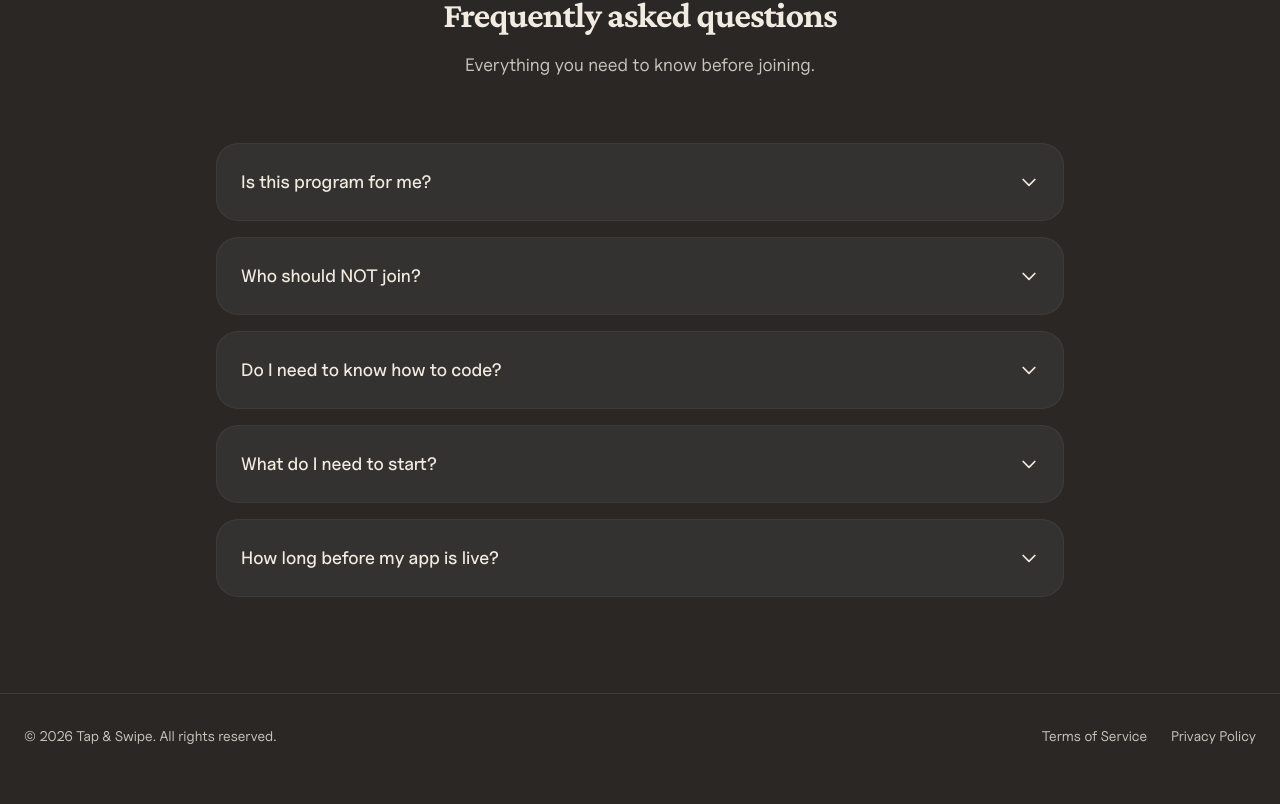
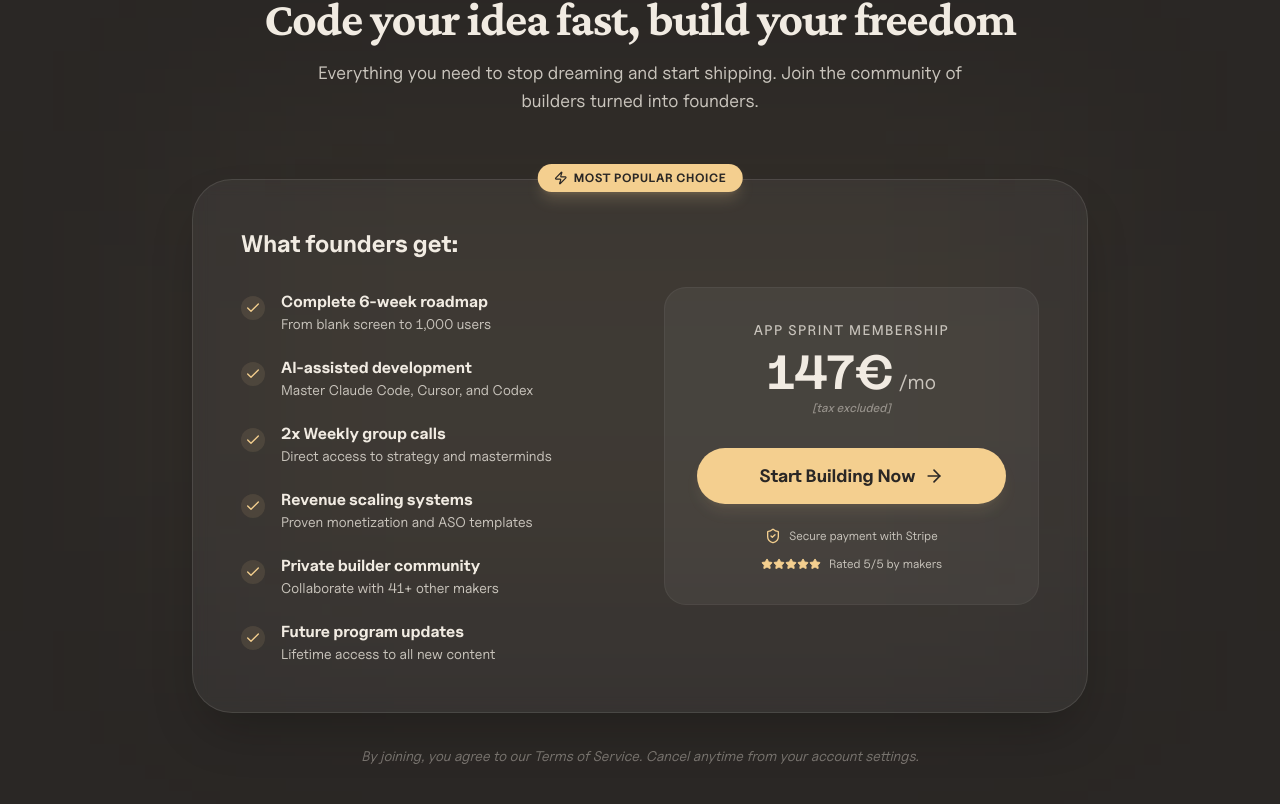
Before and after one commit to dev-err418/tap-and-swipe, a Next.js app: page /app-sprint in a window 1280 px wide. Shown: the part 6156-6960 px from the top of the page. Before the commit the page ends 6934 px from the top, so only its background shows below. Built offline with nearby package versions, Linux system fonts and the light colour scheme.

Commit message:
feat: implement premium Pricing card with features checklist

```diff
--- a/components/LandingPage.tsx
+++ b/components/LandingPage.tsx
@@ -19,6 +19,7 @@ const DiscordIcon = ({ className }: { className?: string }) => (
 import { Suspense } from "react";
 import SuccessOverlay from "./SuccessOverlay";
 import ErrorOverlay from "./ErrorOverlay";
+import Pricing from "./Pricing";
 
 const LandingPage = ({
     searchParams,
@@ -249,6 +250,9 @@ const LandingPage = ({
                 </div>
             </section>
 
+            {/* Pricing Section */}
+            <Pricing />
+
             {/* FAQ Section */}
             <section id="faq" className="bg-[#2a2725] py-24 border-t border-white/5">
                 <div className="mx-auto max-w-4xl px-6">
--- /dev/null
+++ b/components/Pricing.tsx
@@ -0,0 +1,112 @@
+"use client";
+
+import { motion } from "framer-motion";
+import { Check, ArrowRight, Star, ShieldCheck, Zap } from "lucide-react";
+
+const features = [
+    { title: "Complete 6-week roadmap", description: "From blank screen to 1,000 users" },
+    { title: "AI-assisted development", description: "Master Claude Code, Cursor, and Codex" },
+    { title: "2x Weekly group calls", description: "Direct access to strategy and masterminds" },
+    { title: "Revenue scaling systems", description: "Proven monetization and ASO templates" },
+    { title: "Private builder community", description: "Collaborate with 41+ other makers" },
+    { title: "Future program updates", description: "Lifetime access to all new content" },
+];
+
+const Pricing = () => {
+    return (
+        <section id="pricing" className="bg-[#2a2725] py-24 border-t border-white/5 relative overflow-hidden">
+            {/* Background Glow */}
+            <div className="absolute top-1/2 left-1/2 -translate-x-1/2 -translate-y-1/2 w-full max-w-4xl h-[500px] bg-[#f4cf8f]/5 blur-[120px] pointer-events-none" />
+
+            <div className="mx-auto max-w-7xl px-6 relative z-10">
+                <div className="mb-16 text-center">
+                    <h2 className="text-3xl font-serif font-bold tracking-tight text-[#f1ebe2] sm:text-5xl mb-4">
+                        Code your idea fast, build your freedom
+                    </h2>
+                    <p className="mt-4 text-lg text-[#c9c4bc] max-w-2xl mx-auto">
+                        Everything you need to stop dreaming and start shipping. Join the community of builders turned into founders.
+                    </p>
+                </div>
+
+                <div className="max-w-4xl mx-auto">
+                    <motion.div
+                        initial={{ opacity: 0, y: 20 }}
+                        whileInView={{ opacity: 1, y: 0 }}
+                        viewport={{ once: true }}
+                        className="relative rounded-[40px] border border-white/10 bg-white/5 p-8 md:p-12 shadow-2xl backdrop-blur-sm"
+                    >
+                        {/* Popular Badge */}
+                        <div className="absolute -top-4 left-1/2 -translate-x-1/2 inline-flex items-center gap-1.5 rounded-full bg-[#f4cf8f] px-4 py-1.5 text-xs font-bold uppercase tracking-wider text-[#2a2725] shadow-lg shadow-[#f4cf8f]/20">
+                            <Zap className="h-3.5 w-3.5" />
+                            Most Popular Choice
+                        </div>
+
+                        <div className="grid md:grid-cols-2 gap-12 items-center">
+                            {/* Left: Features */}
+                            <div>
+                                <h3 className="text-2xl font-bold text-[#f1ebe2] mb-8">What founders get:</h3>
+                                <ul className="space-y-6">
+                                    {features.map((feature, i) => (
+                                        <li key={i} className="flex gap-4">
+                                            <div className="mt-1 flex h-6 w-6 shrink-0 items-center justify-center rounded-full bg-[#f4cf8f]/10">
+                                                <Check className="h-4 w-4 text-[#f4cf8f]" />
+                                            </div>
+                                            <div>
+                                                <p className="font-bold text-[#f1ebe2] text-sm md:text-base leading-tight">
+                                                    {feature.title}
+                                                </p>
+                                                <p className="text-xs md:text-sm text-[#c9c4bc] mt-0.5">
+                                                    {feature.description}
+                                                </p>
+                                            </div>
+                                        </li>
+                                    ))}
+                                </ul>
+                            </div>
+
+                            {/* Right: Pricing & CTA */}
+                            <div className="flex flex-col items-center justify-center p-8 rounded-3xl bg-white/5 border border-white/5 text-center">
+                                <span className="text-sm font-medium text-[#c9c4bc] mb-2 uppercase tracking-widest">App Sprint Membership</span>
+                                <div className="flex items-baseline gap-1 mb-1">
+                                    <span className="text-5xl font-extrabold text-[#f1ebe2]">147€</span>
+                                    <span className="text-xl text-[#c9c4bc]">/mo</span>
+                                </div>
+                                <span className="text-xs text-[#c9c4bc]/60 mb-8 font-medium italic">[tax excluded]</span>
+
+                                <a
+                                    href="/api/checkout"
+                                    className="group flex w-full h-14 items-center justify-center gap-2 rounded-full bg-[#f4cf8f] text-lg font-bold text-[#2a2725] transition-all hover:bg-[#f4cf8f]/90 hover:ring-8 hover:ring-[#f4cf8f]/10 cursor-pointer shadow-lg shadow-[#f4cf8f]/10 mb-6"
+                                >
+                                    Start Building Now
+                                    <ArrowRight className="h-5 w-5 transition-transform group-hover:translate-x-1" />
+                                </a>
+
+                                <div className="flex flex-col gap-3 w-full">
+                                    <div className="flex items-center justify-center gap-2 text-xs text-[#c9c4bc]">
+                                        <ShieldCheck className="h-4 w-4 text-[#f4cf8f]" />
+                                        Secure payment with Stripe
+                                    </div>
+                                    <div className="flex items-center justify-center gap-2 text-xs text-[#c9c4bc]">
+                                        <div className="flex text-[#f4cf8f]">
+                                            {[...Array(5)].map((_, i) => (
+                                                <Star key={i} className="h-3 w-3 fill-current" />
+                                            ))}
+                                        </div>
+                                        Rated 5/5 by makers
+                                    </div>
+                                </div>
+                            </div>
+                        </div>
+                    </motion.div>
+
+                    {/* Money-back / Guarantee note */}
+                    <p className="mt-8 text-center text-sm text-[#c9c4bc]/50 leading-relaxed max-w-xl mx-auto italic">
+                        By joining, you agree to our Terms of Service. Cancel anytime from your account settings.
+                    </p>
+                </div>
+            </div>
+        </section>
+    );
+};
+
+export default Pricing;
```
